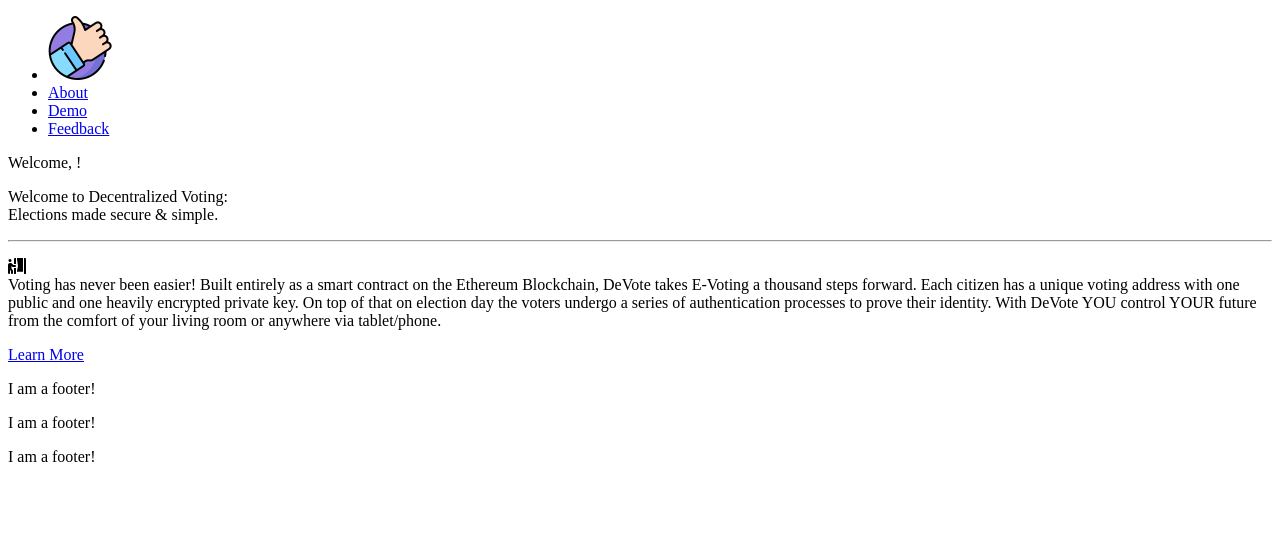
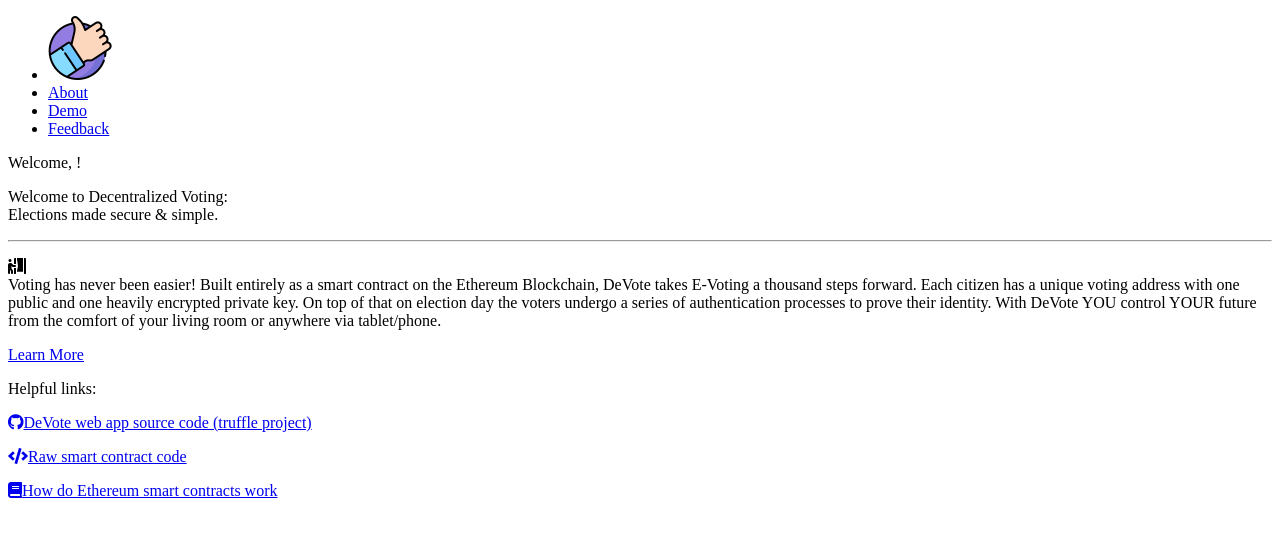
Before and after one commit to arthas168/DeVote, a Jekyll site: the page docs/index.html, which Jekyll copies as it is, in a window 1280 px wide. Shown: the top 537 px of the page. Built offline with Jekyll 4.4.1, drawn with Linux system fonts in a browser that asks for light colours; nearby versions of some CDN libraries.

Commit message:
finished footer

```diff
--- a/_assets/scss/_about.scss
+++ b/_assets/scss/_about.scss
@@ -10,9 +10,11 @@ body .sub-title p {
   }
 
   a {
+    &:hover {
+      cursor: pointer;
+    }
     color: var(--color-my-green);
     font-weight: bold;
-    cursor: pointer;
     text-decoration: none;
   }
 }
--- a/app.js
+++ b/app.js
@@ -84,6 +84,7 @@ $(document).ready(function () {
 
         if (timerStarted) {
             $('.site-header').hide();
+            $('.site-footer').hide();
             $('body').css('padding-top', '7.6rem');
         }
 
@@ -101,6 +102,7 @@ $(document).ready(function () {
             $('body').css('padding-top', '0');
             $('.vote-ended-div').show();
             $('.site-header').show();
+            $('.site-footer').show();
         }
 
         $(".trump-btn").click(function () {
--- a/docs/app.js
+++ b/docs/app.js
@@ -84,6 +84,7 @@ $(document).ready(function () {
 
         if (timerStarted) {
             $('.site-header').hide();
+            $('.site-footer').hide();
             $('body').css('padding-top', '7.6rem');
         }
 
@@ -101,6 +102,7 @@ $(document).ready(function () {
             $('body').css('padding-top', '0');
             $('.vote-ended-div').show();
             $('.site-header').show();
+            $('.site-footer').show();
         }
 
         $(".trump-btn").click(function () {
--- a/docs/feed.xml
+++ b/docs/feed.xml
@@ -1 +1 @@
-<?xml version="1.0" encoding="utf-8"?><feed xmlns="http://www.w3.org/2005/Atom" ><generator uri="https://jekyllrb.com/" version="3.8.5">Jekyll</generator><link href="/feed.xml" rel="self" type="application/atom+xml" /><link href="/" rel="alternate" type="text/html" /><updated>2019-04-14T17:57:51+03:00</updated><id>/feed.xml</id><title type="html">DeVote - A New Era Of E-Government</title><subtitle>Write an awesome description for your new site here. You can edit this line in _config.yml. It will appear in your document head meta (for Google search results) and in your feed.xml site description.</subtitle></feed>
+<?xml version="1.0" encoding="utf-8"?><feed xmlns="http://www.w3.org/2005/Atom" ><generator uri="https://jekyllrb.com/" version="3.8.5">Jekyll</generator><link href="/feed.xml" rel="self" type="application/atom+xml" /><link href="/" rel="alternate" type="text/html" /><updated>2019-04-15T20:09:32+03:00</updated><id>/feed.xml</id><title type="html">DeVote - A New Era Of E-Government</title><subtitle>Write an awesome description for your new site here. You can edit this line in _config.yml. It will appear in your document head meta (for Google search results) and in your feed.xml site description.</subtitle></feed>
--- a/docs/index.html
+++ b/docs/index.html
@@ -77,20 +77,18 @@
 </main>
 
 <footer class="site-footer">
-    <!DOCTYPE html>
-<html lang="en">
-<head>
-    <meta charset="UTF-8">
-    <title>Title</title>
-</head>
-<body>
-<section class="footer-section">
-    <p>I am a footer!</p>
-    <p>I am a footer!</p>
-    <p>I am a footer!</p>
+    <section class="footer-section sub-title">
+    <p><span>Helpful links:</span></p>
+    <div class="links">
+        <p><a target="_blank" href="https://github.com/arthas168/Decentralized-Voting-Web-App"><i class="fab fa-github"></i><span>DeVote web app source code (truffle project)</span></a>
+        </p>
+        <p><a target="_blank"
+              href="https://raw.githubusercontent.com/arthas168/Decentralized-Voting-Web-App/master/contracts/Voting.sol"><i class="fas fa-code"></i><span>Raw smart contract code</span></a>
+        </p>
+        <p><a target="_blank" href="https://www.coindesk.com/information/ethereum-smart-contracts-work"><i class="fas fa-book"></i><span>How do Ethereum smart contracts work</span></a>
+        </p>
+    </div>
 </section>
-</body>
-</html>
 </footer>
 
 </body>
```
Also changed, not shown: _assets/scss/_footer.scss (+35 -5 lines), _includes/footer.html (+11 -13 lines), docs/about/index.html (+11 -13 lines), docs/css/site.css (+26 -7 lines), docs/demo/index.html (+11 -13 lines), docs/feedback/index.html (+11 -13 lines).
